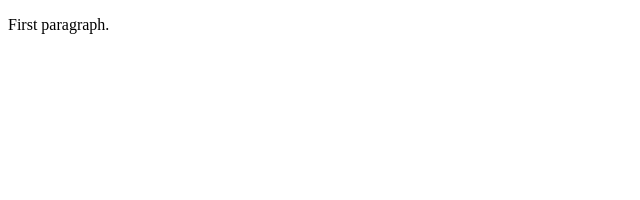
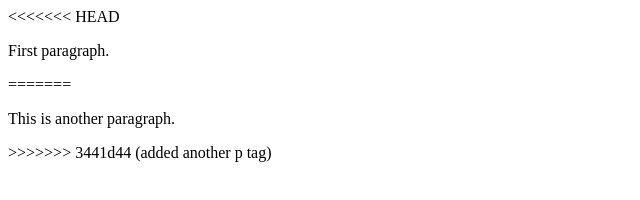
Before and after one commit to JayPrioleau/learning-git, a plain HTML site: page index.html in a window 1280 px wide. Shown: the whole page, without its empty margins (0-640 px from the left). Drawn offline with Linux system fonts and the light colour scheme.

Commit message:
added another p tag

```diff
--- a/index.html
+++ b/index.html
@@ -4,6 +4,12 @@
 <title>Page Title</title>
 </head>
 <body>
+<<<<<<< HEAD
   <p>First paragraph.</p>
+=======
+
+<p>This is another paragraph.</p>
+
+>>>>>>> 3441d44 (added another p tag)
 </body>
 </html>
```
